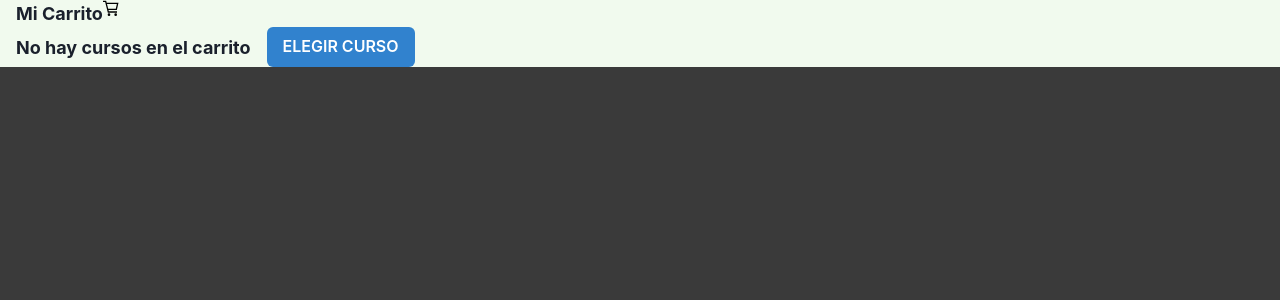
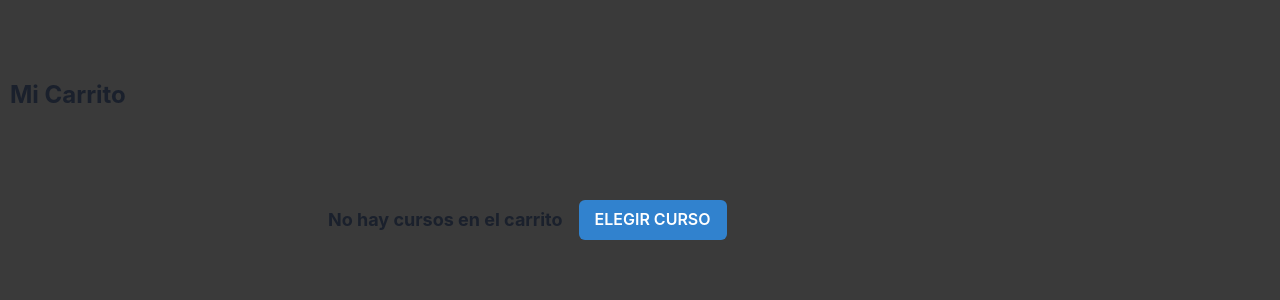
Before and after one commit to FacundoAylan/CurSort, a React (Create React App) app in the folder Client/: page /cart in a window 1280 px wide. Shown: the top 300 px of the page. Built offline with nearby package versions, Linux system fonts and the light colour scheme.

Commit message:
algo de estilo

```diff
--- a/Client/src/Component/Card/Card.js
+++ b/Client/src/Component/Card/Card.js
@@ -102,9 +102,7 @@ function Cards({name, image, price, id, category}){
               {category}
             </Center>
             {/* nombre del course */}
-            <Center>
-              {category}
-            </Center>
+
           {/* puntuacion */}
           <Box>
             <Center ml='1%'>
--- a/Client/src/Component/InputOrder/OrderPublished.js
+++ b/Client/src/Component/InputOrder/OrderPublished.js
@@ -6,13 +6,13 @@ const OrderPublished = ({handleOrderByPublished}) => {
     <div>
       <Grid gridTemplateRows="repeat(3, 45px)" p={0}>
         <GridItem p={0}>
-          <Button  value="all">All</Button>
+          <Button onClick={handleOrderByPublished} value="all">All</Button>
         </GridItem>
         <GridItem>
-          <Button value="desc">New</Button>
+          <Button onClick={handleOrderByPublished} value="desc">New</Button>
         </GridItem>
         <GridItem>
-          <Button value="asc">Old</Button>
+          <Button onClick={handleOrderByPublished} value="asc">Old</Button>
         </GridItem>
       </Grid>
     </div>
--- a/Client/src/Component/InputOrder/OrderStar.js
+++ b/Client/src/Component/InputOrder/OrderStar.js
@@ -6,7 +6,7 @@ const OrderStar = ({handleOrderByStar}) => {
     <div>
       <Grid gridTemplateRows="repeat(3, 45px)" p={0}>
         <GridItem p={0}>
-          <Button  value="all" onClick={handleOrderByStar}>All</Button>
+          <Button value="all" onClick={handleOrderByStar}>All</Button>
         </GridItem>
         <GridItem>
           <Button value="desc" onClick={handleOrderByStar}>Highest Star</Button>
--- a/Client/src/Component/ShoppingCart/HomeCart.js
+++ b/Client/src/Component/ShoppingCart/HomeCart.js
@@ -2,22 +2,41 @@ import React from 'react'
 import { useSelector } from 'react-redux';
 import ShoppingCart from './ShoppingCart';
 import EmptyCart from './EmptyCart';
-import { Box, Flex, Text, Container, IconButton} from "@chakra-ui/react";
-import { GrCart } from "react-icons/gr";
+import {Text, Grid, GridItem, Image} from "@chakra-ui/react";
+import { useAuth0 } from '@auth0/auth0-react';
+import LoginButton from '../LoginButton/LoginButton';
+import LogoutButton from '../LogoutButton/LogoutButton';
+import { Link } from 'react-router-dom';
 
 function HomeCart() {
     const cart = useSelector(state => state.cart);
+    const {isAuthenticated, user} = useAuth0()
 
   return (
-    <Container maxW="100%" maxH="-moz-initial" bg="#f1faee">
-      <Box display="flex" w="100%" h="100%" backgroundColor="#f1faee">
-        <Text fontSize="lg" fontWeight="bold">
-          Mi Carrito
-        </Text>
-        <GrCart />
-      </Box>
-      <Box>{cart.length > 0 ? <ShoppingCart /> : <EmptyCart />}</Box>
-    </Container>
+    <Grid
+      minH="100vh"
+      templateRows="repeat(12, 1fr)"
+      templateColumns="repeat(4, 1fr)"
+
+      fontWeight="bold"
+    >
+
+      <Text
+        fontSize="24px"
+        fontWeight="bold"
+        p="10px"
+        gridRowStart={2}
+        gridRowEnd={3}
+      >
+        Mi Carrito
+      </Text>
+      <GridItem pl="2"  gridRowStart={4}
+            gridRowEnd={7}
+            gridColumnStart={2}
+            gridColumnEnd={4}>
+        {cart.length > 0 ? <ShoppingCart /> : <EmptyCart />}
+      </GridItem>
+    </Grid>
   );
 }
 
--- a/Client/src/Component/ShoppingCart/ShoppingCart.js
+++ b/Client/src/Component/ShoppingCart/ShoppingCart.js
@@ -1,7 +1,7 @@
 import React from 'react';
 import { useSelector } from 'react-redux';
 import { useState } from 'react';
-import { Box, Flex, Text, Container, Divider} from "@chakra-ui/react";
+import { Box, Flex, Text, Container, Divider, GridItem} from "@chakra-ui/react";
 import CartItem from './CartItem';
 import ButtonCart from './ButtonCart';
 import EmptyCart from './EmptyCart';
@@ -41,17 +41,16 @@ function ShoppingCart() {
   return (
     <Container maxW="100%" maxH="-moz-initial" bg="#f1faee">
       <Box display="flex" w="100%" h="100%" backgroundColor="#f1faee">
-        <Flex>
+        <Flex minWidth='max-content' alignItems='center' gap='2' flexDirection="row" flexGrow='100vh'>
         {
           cart.map((course, index) => (
-            <div>
-            <CartItem key={index} data={course}/>
-            <Divider orientation='horizontal' />
-            </div>
+            <GridItem >
+            <CartItem key={index} data={course} w='100%' justifyConten='space-between'/>
+            </GridItem>
           ))
         }
+      <ButtonCart getTotal={getTotal}/>
         </Flex>
-      <ButtonCart getTotal={getTotal}/>
       </Box>
     </Container>
   );
--- a/Client/src/Component/navBar/filter/filter.js
+++ b/Client/src/Component/navBar/filter/filter.js
@@ -29,31 +29,35 @@ import {
   orderByPublished,
 } from "../../../Redux/actions/index";
 
-function Filter() {
-  let [order, setOrder] = useState("");
+function Filter({setPagina, setOrder}) {
+
 
   const dispatch = useDispatch();
   function handleOrderByName(e) {
     e.preventDefault();
     dispatch(getCourses(e.target.value));
+    setPagina(1)
     setOrder("order" + e.target.value);
   }
 
   function handleOrderByPrice(e) {
     e.preventDefault();
     dispatch(orderByPrice(e.target.value));
+    setPagina(1)
     setOrder("order" + e.target.value);
   }
 
   function handleOrderByPublished(e) {
     e.preventDefault();
     dispatch(orderByPublished(e.target.value));
+    setPagina(1)
     setOrder("order" + e.target.value);
   }
 
   function handleOrderByStar(e) {
     e.preventDefault();
     dispatch(orderByRating(e.target.value));
+    setPagina(1)
     setOrder("order" + e.target.value);
   }
 
--- a/Client/src/Component/navBar/search/search.js
+++ b/Client/src/Component/navBar/search/search.js
@@ -14,7 +14,7 @@ import { getCourses } from "../../../Redux/actions";
 import {useDispatch} from 'react-redux'
 import Filter from "../filter/filter";
 
-function Search ({setPagina}) {
+function Search ({setPagina, setOrder}) {
 
   const [name, setName] = useState("");
   const dispatch = useDispatch();
@@ -48,7 +48,7 @@ function Search ({setPagina}) {
         </InputGroup>
       </GridItem>
       <GridItem h='100%'>
-        <Filter/>
+        <Filter setPagina={setPagina} setOrder={setOrder}/>
       </GridItem>
 
     </Grid>
```
